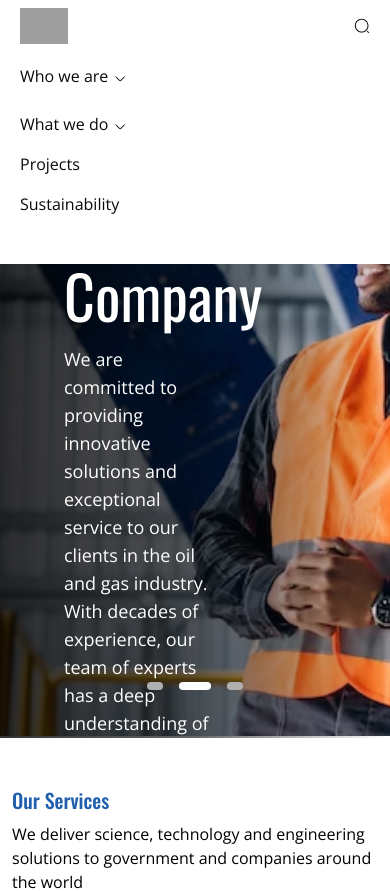
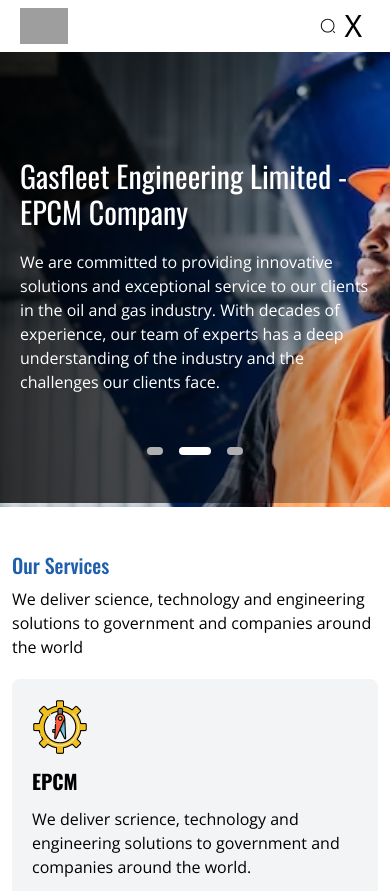
Before and after one commit to paddinghq/gasfleet-website-new, a Nuxt app: page / in a window 390 px wide. Shown: the top 891 px of the page. Built offline with nearby package versions, Linux system fonts and the light colour scheme; grey boxes are pictures that could not be loaded.

Commit message:
almost done with the first screen

```diff
--- a/components/Header.vue
+++ b/components/Header.vue
@@ -28,8 +28,15 @@
   isDropdownOpen2.value = false;
 };
 
-function Menu(e) {
-  e.name === 'menu' ? e.name === 'close' : e.name === 'menu';
+function toggleMenu() {
+  const navList = document.getElementById('navList');
+
+  // Toggle the 'hidden' class on the navList
+  navList.classList.toggle('hidden');
+
+  // Change the button text to 'X' or 'H' based on the visibility of the navList
+  const mobileMenuButton = document.getElementById('mobileMenuButton');
+  mobileMenuButton.innerText = navList.classList.contains('hidden') ? 'H' : 'X';
 }
 </script>
 
@@ -43,11 +50,11 @@
       </NuxtLink>
     </div>
 
-    <header class="">
+    <header class="list hidden sm:block" id="navList">
       <nav
         class="z-[-1] absolute bg-white w-full sm:static left-0 sm:flex sm:z-auto gap-[2rem] sm:w-auto transition-all ease-in duration-500"
       >
-        <div class="relative py-4 mt-10 mx-5 sm:py-0 sm:m-0">
+        <div class="relative py-4 mt-10 mx-5 sm:py-0 sm:m-0" id="navList">
           <button
             class="text-base font-semibold bg-white border-none flex gap-[0.3rem] items-center"
             :class="{ 'focus:text-[#205FAD]': isDropdownOpen1 }"
@@ -242,7 +249,6 @@
           </NuxtLink>
         </button>
       </nav>
-      <span class="text-3xl cursor-pointer mx-2 sm:hidden"></span>
     </header>
 
     <div class="flex gap-[2rem]">
@@ -265,6 +271,13 @@
             fill="#292D32"
           />
         </svg>
+        <button
+          id="mobileMenuButton"
+          class="text-3xl cursor-pointer mx-2 sm:hidden"
+          onclick="toggleMenu()"
+        >
+          X
+        </button>
       </div>
       <div class="flex flex-row gap-[2rem] hidden sm:inline-flex">
         <NuxtLink to="/"
--- a/pages/index.vue
+++ b/pages/index.vue
@@ -64,7 +64,7 @@
 <template>
   <div>
     <div
-      class="overflow-hidden h-[690px] relative"
+      class="overflow-hidden h-[455px] sm:h-[690px] relative"
       @mouseenter="stopAutoSlide"
       @mouseleave="startAutoSlide"
     >
@@ -81,11 +81,13 @@
             />
           </div>
           <div
-            class="relative h-[690px] top-[-43rem] pl-16 flex items-center bg-gradient-to-r from-black/80 via-black/60 to-transparent"
+            class="relative h-[455px] sm:h-[690px] top-[-43rem] px-5 sm:pl-16 flex items-center bg-gradient-to-r from-black/80 via-black/60 to-transparent"
           >
             <div class="text-white flex flex-col gap-5">
-              <h1 class="w-[40%] text-6xl">{{ item.title }}</h1>
-              <p class="text-lg w-[45%]">{{ item.text }}</p>
+              <h1 class="w-full text-3xl sm:w-[40%] sm:text-6xl">
+                {{ item.title }}
+              </h1>
+              <p class="text-md sm:text-lg sm:w-[45%]">{{ item.text }}</p>
             </div>
           </div>
         </div>
@@ -172,10 +174,10 @@
 
     <div class="bg-gray-100 px-5 2xl:px-0 lg:px-0 md:px-0">
       <div
-        class="2xl:px-[5rem] grid py-10 bg-gray-100 gap-10 2xl:grid-cols-2 lg:grid-cols-2 md:flex-col px-10"
+        class="2xl:px-[5rem] grid py-10 bg-gray-100 gap-10 2xl:grid-cols-2 lg:grid-cols-2 md:flex-col px-3"
       >
         <div
-          class="bg-[#205FAD] rounded-lg flex gap-4 flex-col px-5 py-12 text-white w-94"
+          class="bg-[#205FAD] rounded-lg flex gap-4 flex-col px-5 py-12 text-white sm:w-94 items-center"
         >
           <h3 class="capitalize text-xl font-bold">Our Executed Projects</h3>
           <p class="text-justify">
@@ -200,7 +202,7 @@
                 <span>2023</span>
               </div>
             </div>
-            <div class="flex flex-col gap-3">
+            <div class="flex flex-col gap-3 hidden sm:block">
               <img src="/image/project.png" alt="project" />
               <div class="text-base">
                 <p>Abuja gas fleet expansion</p>
```
